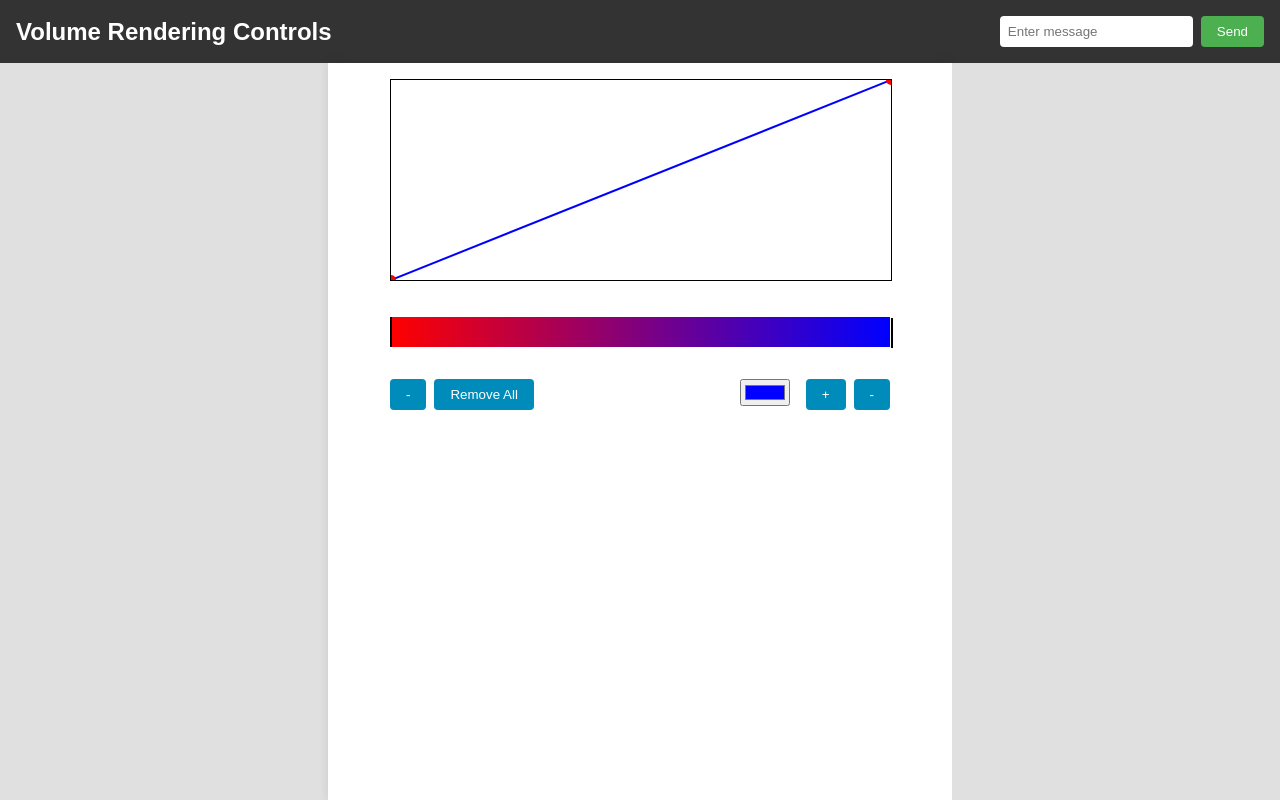
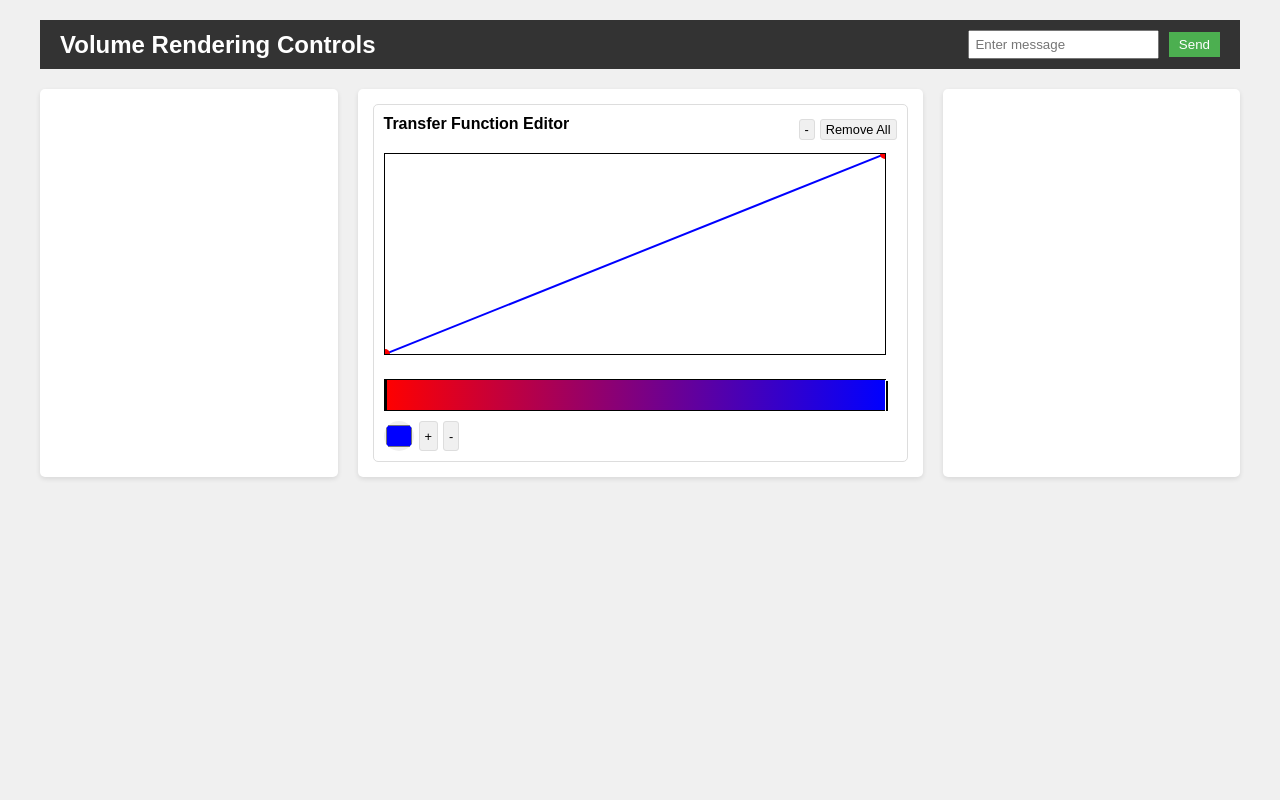
Before and after one commit to Chahat08/VTK_Engine, a Flask app: page / in a window 1280 px wide. Run offline with Flask 3, Linux system fonts and the light colour scheme.

Commit message:
frontend changed

```diff
--- a/Server_UI/static/css/style.css
+++ b/Server_UI/static/css/style.css
@@ -6,105 +6,143 @@ body {
 }
 
 .container {
-    display: flex;
-    flex-direction: column;
-    min-height: 100vh;
+    max-width: 1200px;
+    margin: 0 auto;
+    padding: 20px;
 }
 
 header {
     background-color: #333;
     color: white;
-    padding: 1rem;
+    padding: 10px 20px;
     display: flex;
     justify-content: space-between;
     align-items: center;
+    margin-bottom: 20px;
 }
 
 h1 {
     margin: 0;
-    font-size: 1.5rem;
-}
-
-.message-form {
-    display: flex;
-    align-items: center;
+    font-size: 1.5em;
 }
 
 .message-form input {
-        padding: 0.5rem;
-        margin-right: 0.5rem;
-        border: none;
-        border-radius: 4px;
+    padding: 5px;
+    margin-right: 5px;
 }
 
 .message-form button {
-        padding: 0.5rem 1rem;
+    padding: 5px 10px;
     background-color: #4CAF50;
     color: white;
     border: none;
-        border-radius: 4px;
     cursor: pointer;
 }
 
 .main-content {
     display: flex;
-    flex-grow: 1;
+    justify-content: space-between;
 }
 
 .panel {
-    padding: 1rem;
+    background-color: white;
+    padding: 15px;
+    border-radius: 5px;
+    box-shadow: 0 2px 5px rgba(0,0,0,0.1);
 }
 
 .left-panel, .right-panel {
     flex: 1;
-    background-color: #e0e0e0;
 }
 
 .center-panel {
     flex: 2;
-    display: flex;
-    flex-direction: column;
-    align-items: center;
-    background-color: white;
-    box-shadow: 0 0 10px rgba(0,0,0,0.1);
+    margin: 0 20px;
 }
 
 .editor-container {
-    width: 100%;
-    max-width: 500px;
-    margin-bottom: 1rem;
+    border: 1px solid #ddd;
+    padding: 10px;
+    border-radius: 5px;
 }
 
-#opacityEditor, #colorEditor {
-    width: 100%;
-    margin-bottom: 1rem;
+.opacity-container {
+    margin-bottom: 10px;
 }
 
-.controls {
+.opacity-header {
     display: flex;
     justify-content: space-between;
-    width: 100%;
-    max-width: 500px;
+    align-items: center;
+    margin-bottom: 10px;
 }
 
-.control-group {
+.opacity-controls, .color-controls {
     display: flex;
-    gap: 0.5rem;
+    gap: 5px;
 }
 
-button {
-    padding: 0.5rem 1rem;
-    background-color: #008CBA;
-    color: white;
-    border: none;
-    border-radius: 4px;
+    .opacity-controls button, .color-controls button {
+        padding: 2px 5px;
+        font-size: 0.8em;
+        background-color: #f0f0f0;
+        border: 1px solid #ddd;
+        border-radius: 3px;
         cursor: pointer;
     }
 
-    button:hover {
-        background-color: #007B9A;
+        .opacity-controls button:hover, .color-controls button:hover {
+            background-color: #e0e0e0;
+        }
+
+#opacityEditor {
+    width: 100%;
+    max-width: 500px;
+    margin-bottom: 10px;
+}
+
+#colorEditor {
+    width: 100%;
+    max-width: 500px;
+    height: 30px;
+    margin-bottom: 10px;
+}
+
+.color-controls {
+    margin-top: 10px;
 }
 
 #colorPicker {
-    margin-right: 0.5rem;
+    width: 30px;
+    height: 30px;
+    padding: 0;
+    border: none;
+    border-radius: 50%;
+    overflow: hidden;
+    cursor: pointer;
 }
+
+h5 {
+    margin: 0 0 10px 0;
+    font-size: 1em;
+    font-weight: bold;
+}
+
+.divider-line {
+    background-color: black;
+}
+
+/* Responsive design */
+@media (max-width: 768px) {
+    .main-content {
+        flex-direction: column;
+    }
+
+    .center-panel {
+        margin: 20px 0;
+    }
+
+    .left-panel, .right-panel {
+        display: none; /* Hide side panels on small screens */
+    }
+}
--- a/Server_UI/static/js/colorEditor.js
+++ b/Server_UI/static/js/colorEditor.js
@@ -3,7 +3,8 @@ const sliderHeight = 30;
 const colorSlider = d3.select("#colorEditor")
     .style("width", `${sliderWidth}px`)
     .style("height", `${sliderHeight}px`)
-    .style("position", "relative");
+    .style("position", "relative")
+    .style("border", "1px solid black");
 
 let selectedLine = null;
 let lineColors = []; // Array to store line and color pairs
--- a/Server_UI/static/js/opacityEditor.js
+++ b/Server_UI/static/js/opacityEditor.js
@@ -1,7 +1,10 @@
 const width = 500;
 const height = 200;
+
 const intensityRange = [0, 255];
 const svg = d3.select("#opacityEditor")
+    .attr("width", width)
+    .attr("height", height)
     .style("border", "1px solid black");
 
 const xScale = d3.scaleLinear().domain(intensityRange).range([0, width]);
--- a/Server_UI/templates/index.html
+++ b/Server_UI/templates/index.html
@@ -20,17 +20,18 @@
             <div class="panel left-panel"></div>
             <div class="panel center-panel">
                 <div class="editor-container">
-                    <svg id="opacityEditor" width="500" height="200"></svg>
-                </div>
-                <div class="editor-container">
+                    <div class="opacity-container">
+                        <div class="opacity-header">
+                            <h5>Transfer Function Editor</h5>
+                            <div class="opacity-controls">
+                                <button id="opacityMinusButton">-</button>
+                                <button id="opacityRemoveAllButton">Remove All</button>
+                            </div>
+                        </div>
+                        <svg id="opacityEditor" width="500" height="200"></svg>
+                    </div>
                     <div id="colorEditor"></div>
-                </div>
-                <div class="controls">
-                    <div class="control-group">
-                        <button id="opacityMinusButton">-</button>
-                        <button id="opacityRemoveAllButton">Remove All</button>
-                    </div>
-                    <div class="control-group">
+                    <div class="color-controls">
                         <input type="color" id="colorPicker">
                         <button id="addDividerButton">+</button>
                         <button id="deleteDividerButton">-</button>
```
Lines whose indentation alone changed are shown as unchanged.
